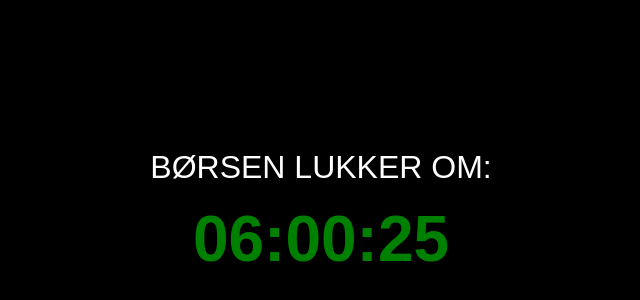
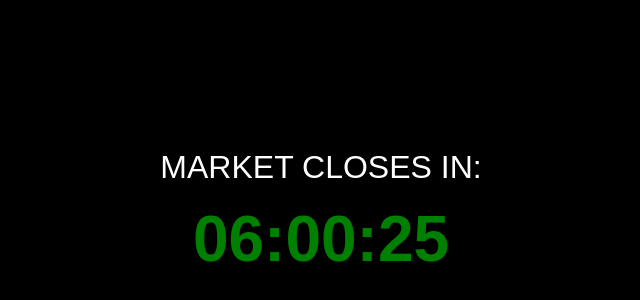
Before and after one commit to sebspetersen/dkmarketcountdown, a plain HTML site: page index.html in a window 1280 px wide. Shown: the part 188-488 px from the top of the page, without its empty margins (319-959 px from the left). Drawn offline with Linux system fonts and the light colour scheme.

Commit message:
Update index.html
Changed "BØRSEN LUKKER OM:" : "BØRSEN ÅBNER OM:" to english

```diff
--- a/index.html
+++ b/index.html
@@ -146,7 +146,7 @@
             const statusElement = document.getElementById('status');
             const countdownElement = document.getElementById('countdown');
 
-            statusElement.textContent = isOpen ? "BØRSEN LUKKER OM:" : "BØRSEN ÅBNER OM:";
+            statusElement.textContent = isOpen ? "MARKET CLOSES IN:" : "MARKET OPENS IN:";
             countdownElement.textContent = `${hours.toString().padStart(2, '0')}:${minutes.toString().padStart(2, '0')}:${seconds.toString().padStart(2, '0')}`;
             countdownElement.style.color = isOpen ? 'green' : 'red';
 
```
